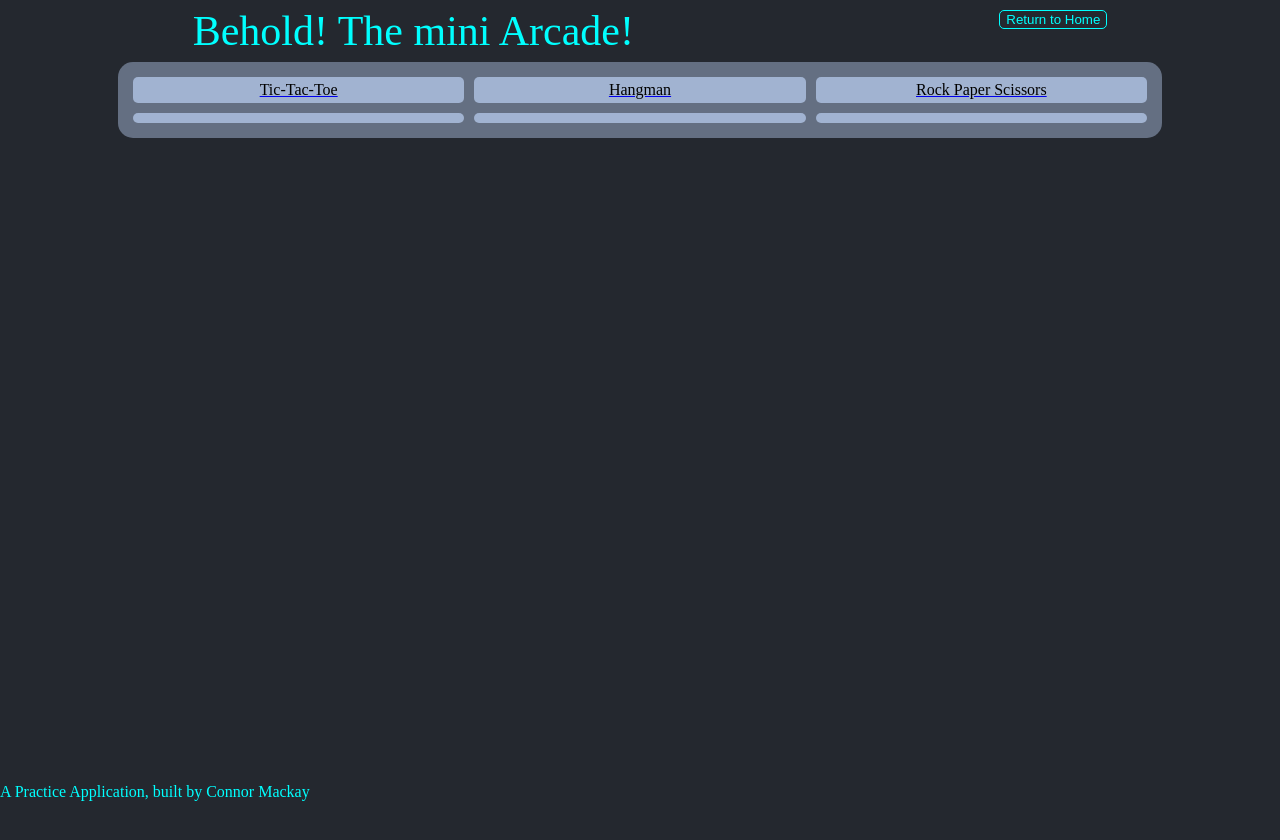
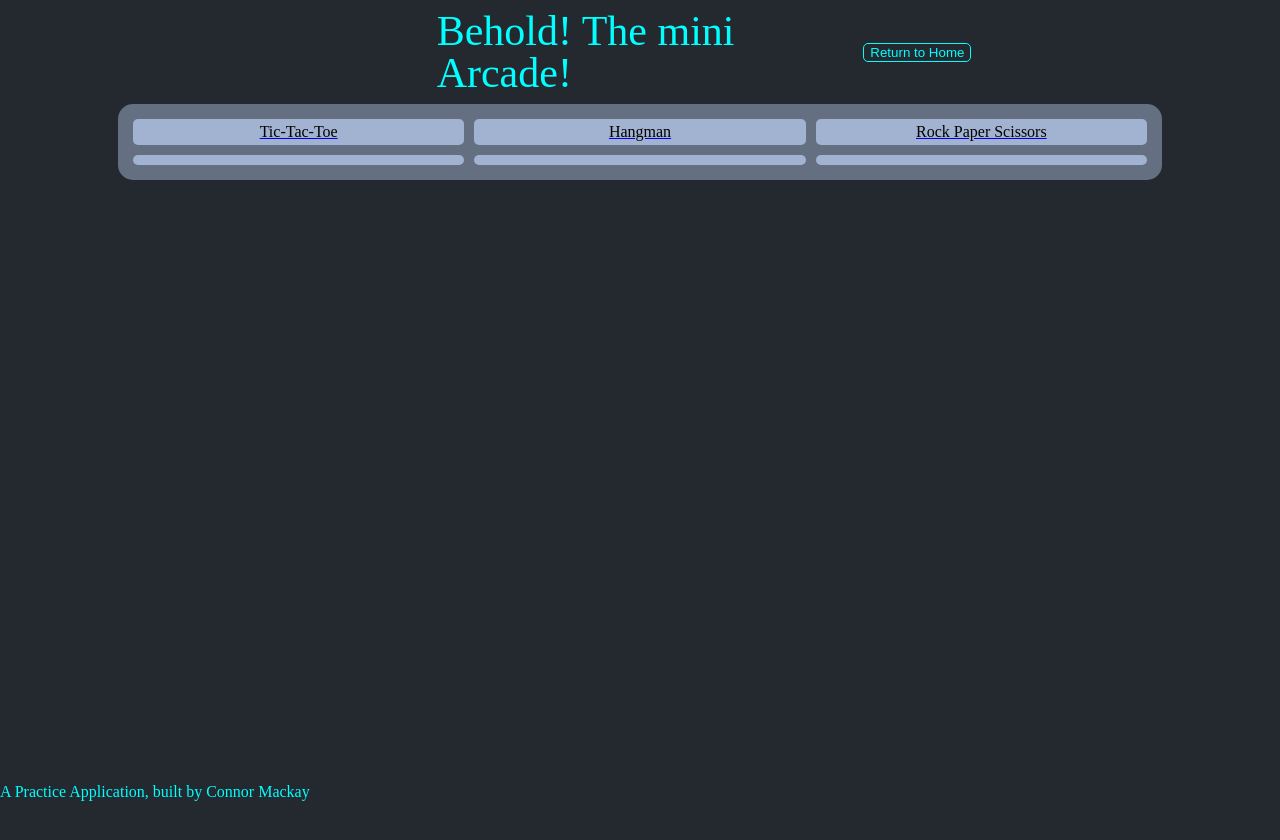
Before and after one commit to CD-Mackay/mini-arcade, a React app: page / in a window 1280 px wide. Shown: the top 840 px of the page. Built offline with nearby package versions, Linux system fonts and the light colour scheme.

Commit message:
Style header

```diff
--- a/client/src/components/atoms/Header/Header.js
+++ b/client/src/components/atoms/Header/Header.js
@@ -11,10 +11,15 @@ import StyledHeader from './StyledHeader';
 const Header = () => {
   return (
     <StyledHeader>
-      <h1>Behold! The mini Arcade!</h1>
-      <Link to="/">
-        <Button message="Return to Home" />
-      </Link>
+      <div />
+      <div>
+        <h1>Behold! The mini Arcade!</h1>
+      </div>
+      <div id="button-wrapper">
+        <Link to="/">
+          <Button message="Return to Home" />
+        </Link>
+      </div>
     </StyledHeader>
   )
 };
--- a/client/src/components/atoms/Header/StyledHeader.js
+++ b/client/src/components/atoms/Header/StyledHeader.js
@@ -1,13 +1,22 @@
 import styled from 'styled-components';
 
 const StyledHeader = styled.div`
-display: flex;
-justify-content: space-around;
+display: grid;
+grid-template-columns: 1fr 1fr 1fr;
 padding: 10px;
 width: 100vw;
 h1 {
   font-size: 42px;
 }
+#button-wrapper {
+  display: flex;
+  flex-direction: column;
+  justify-content: center;
+  width: 100%;
+  Button {
+    margin: 0 auto;
+  }
+}
 `
 
 export default StyledHeader;
```
